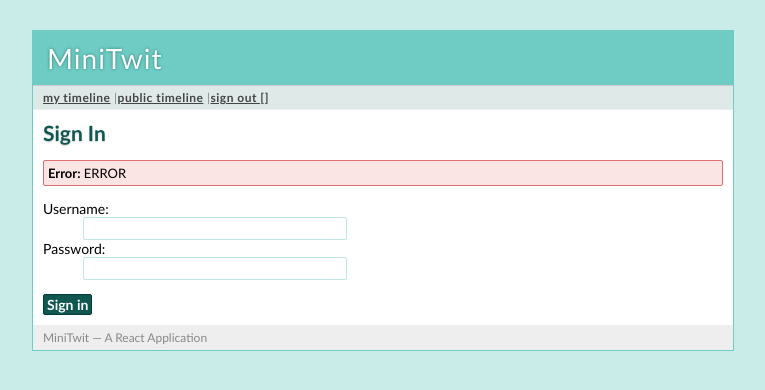
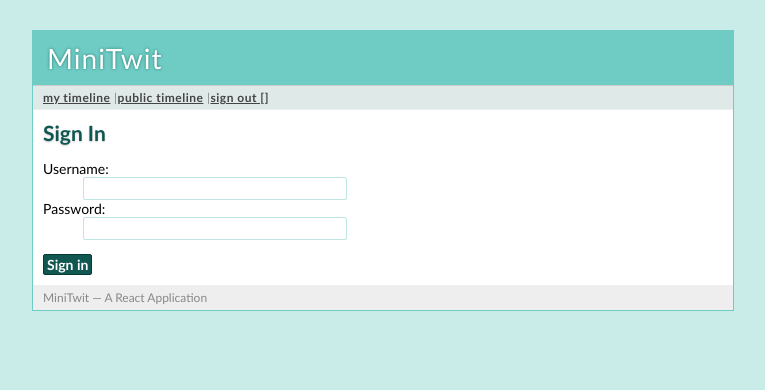
Before and after one commit to gustav-mb/MiniTwit, a React (Create React App) app in the folder MiniTwit.Web/: page /login in a window 1280 px wide. Shown: the top 390 px of the page, without its empty margins (257-1022 px from the left). Built offline with nearby package versions, Linux system fonts and the light colour scheme.

Commit message:
feat: Implemented basic login page

```diff
--- a/MiniTwit.Web/src/pages/Login.tsx
+++ b/MiniTwit.Web/src/pages/Login.tsx
@@ -1,23 +1,60 @@
+import { FormEvent, useState } from "react";
 import { useDocumentTitle } from "../utilities/Utilities";
+import AuthenticationService from "../services/AuthenticationService";
+import { parseToken } from "../authentication/JwtToken";
+import { useNavigate } from "react-router-dom";
+import { APIError } from "../models/APIError";
 
-function Login() {
+const authService = new AuthenticationService();
+
+function Login({ setFlash }: {setFlash: (message: string) => void}) {
     useDocumentTitle("Sign In")
+    const navigate = useNavigate()
+
+    const [username, setUsername] = useState<string>('')
+    const [password, setPassword] = useState<string>('')
+    const [error, setError] = useState<string | null>(null)
+
+    async function submit(e: FormEvent) {
+        e.preventDefault() // Prevent page from reloading on submit
+
+        if (username === '') {
+            setError('You have to enter a username')
+            return
+        }
+
+        if (password === '') {
+            setError('You have to enter a password')
+            return
+        }
+
+        await authService.login(username, password)
+            .then(token => {
+                console.log(token)
+                parseToken(token.accessToken)
+                setFlash("You were logged in")
+                navigate('/')
+            })
+            .catch((error: APIError) => setError(error.errorMsg))
+    }
 
     return (
         <>
             <h2>Sign In</h2>
-            <div className="error">
-                <strong>Error:</strong> ERROR
-            </div>
-            <form>
+            {error !== null &&
+                <div className="error">
+                    <strong>Error:</strong> {error}
+                </div>
+            }
+            <form onSubmit={submit}>
                 <dl>
                     <dt>Username:</dt>
                     <dd>
-                        <input type="text" name="username" size={30}></input>
+                        <input type="text" name="username" size={30} onChange={e => setUsername(e.target.value)}></input>
                     </dd>
                     <dt>Password:</dt>
                     <dd>
-                        <input type="password" name="password" size={30}></input>
+                        <input type="password" name="password" size={30} onChange={e => setPassword(e.target.value)}></input>
                     </dd>
                 </dl>
                 <div className="actions">
```
